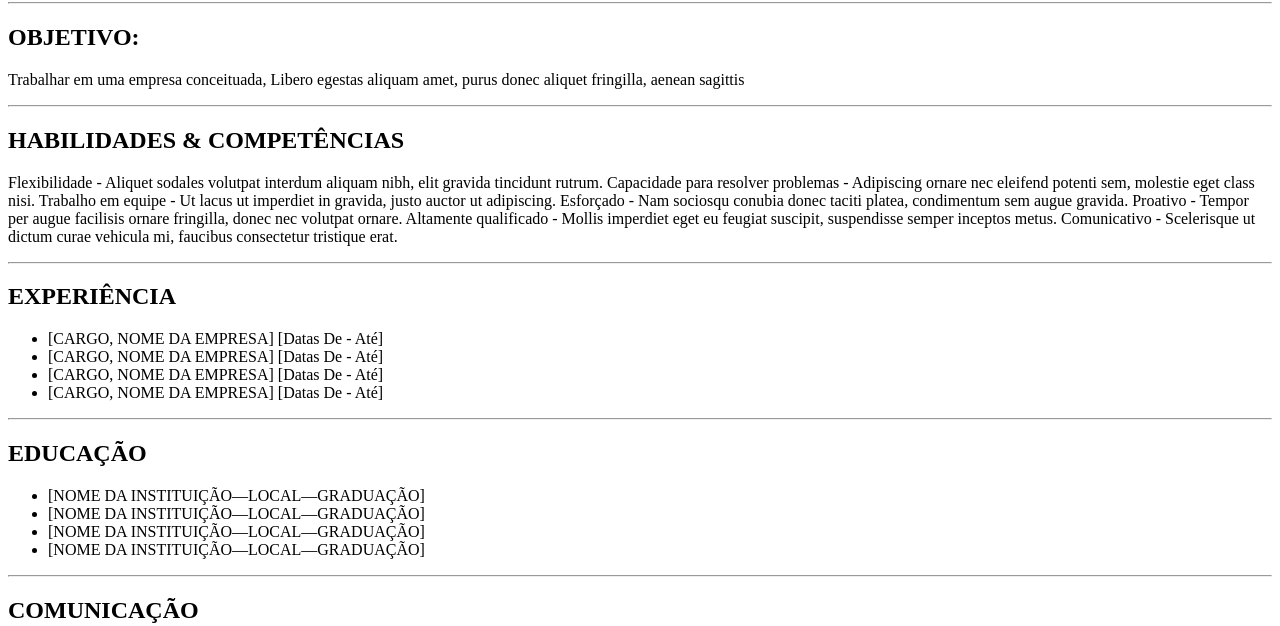
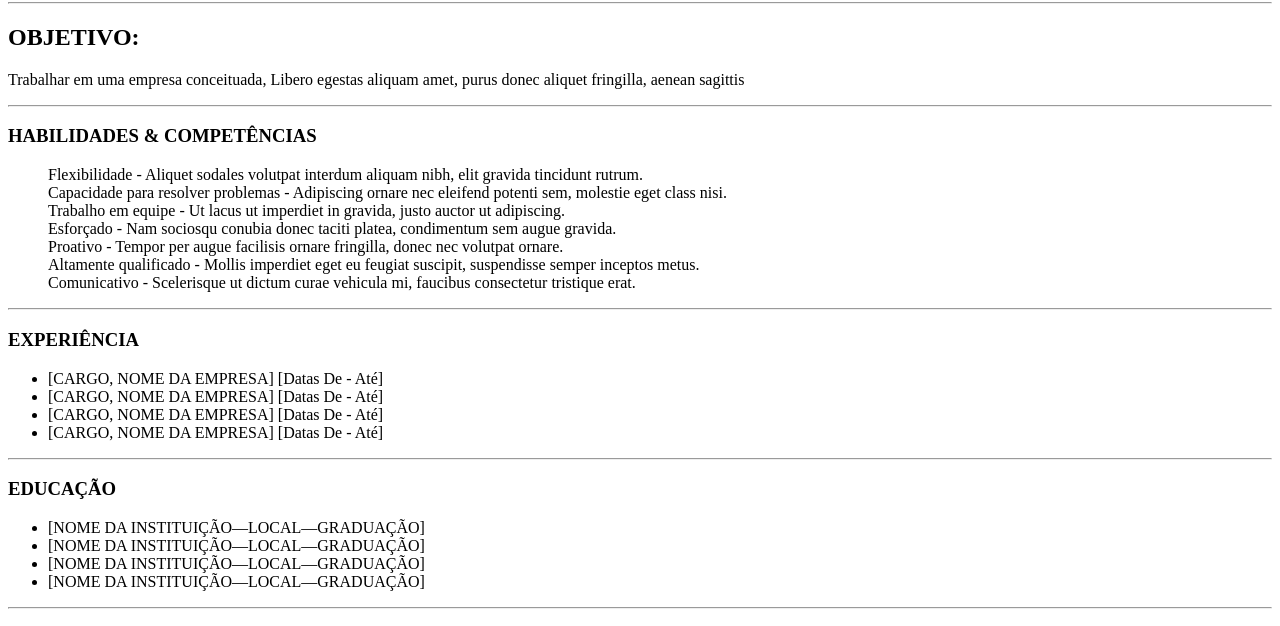
Before and after one commit to olbaplegal/Cap2PropostaHtml, a plain HTML site: page Curriculo.html in a window 1280 px wide. Shown: the part 166-792 px from the top of the page. Drawn offline with Linux system fonts and the light colour scheme.

Commit message:
modificação de algumas tags html

```diff
--- a/Curriculo.html
+++ b/Curriculo.html
@@ -25,19 +25,22 @@
     </P>
     <hr>
 
-    <h2>HABILIDADES & COMPETÊNCIAS</h2>
-    <p>
-        Flexibilidade - Aliquet sodales volutpat interdum aliquam nibh, elit gravida tincidunt rutrum.
-        Capacidade para resolver problemas - Adipiscing ornare nec eleifend potenti sem, molestie eget class nisi.
-        Trabalho em equipe - Ut lacus ut imperdiet in gravida, justo auctor ut adipiscing.
-        Esforçado - Nam sociosqu conubia donec taciti platea, condimentum sem augue gravida.
-        Proativo - Tempor per augue facilisis ornare fringilla, donec nec volutpat ornare.
-        Altamente qualificado - Mollis imperdiet eget eu feugiat suscipit, suspendisse semper inceptos metus.
-        Comunicativo - Scelerisque ut dictum curae vehicula mi, faucibus consectetur tristique erat.
-    </p>
+    <h3>HABILIDADES & COMPETÊNCIAS</h3>
+
+        <dl>
+
+            <dd>Flexibilidade - Aliquet sodales volutpat interdum aliquam nibh, elit gravida tincidunt rutrum.</dd>
+            <dd>Capacidade para resolver problemas - Adipiscing ornare nec eleifend potenti sem, molestie eget class nisi.</dd>
+            <dd>Trabalho em equipe - Ut lacus ut imperdiet in gravida, justo auctor ut adipiscing.</dd>
+            <dd>Esforçado - Nam sociosqu conubia donec taciti platea, condimentum sem augue gravida.</dd>
+            <dd>Proativo - Tempor per augue facilisis ornare fringilla, donec nec volutpat ornare.</dd>
+            <dd>Altamente qualificado - Mollis imperdiet eget eu feugiat suscipit, suspendisse semper inceptos metus.</dd>
+            <dd>Comunicativo - Scelerisque ut dictum curae vehicula mi, faucibus consectetur tristique erat.</dd>
+        </dl>
+
     <hr>
 
-    <h2>EXPERIÊNCIA</h2>
+    <h3>EXPERIÊNCIA</h3>
     <ul>
         <li>[CARGO, NOME DA EMPRESA] [Datas De - Até]</li>
         <li>[CARGO, NOME DA EMPRESA] [Datas De - Até]</li>
@@ -46,7 +49,7 @@
     </ul>
     <hr>
 
-    <h2>EDUCAÇÃO</h2>
+    <h3>EDUCAÇÃO</h3>
     <ul>
         <li>[NOME DA INSTITUIÇÃO—LOCAL—GRADUAÇÃO]</li>
         <li>[NOME DA INSTITUIÇÃO—LOCAL—GRADUAÇÃO]</li>
@@ -55,11 +58,11 @@
     </ul>
     <hr>
 
-    <h2>COMUNICAÇÃO</h2>
+    <h3>COMUNICAÇÃO</h3>
     <p>Ante nec libero facilisis aliquam ultrices fringilla inceptos, tempus tristique sollicitudin nostra consequat cubilia, convallis libero varius sapien nisi lorem.</p>
     <hr>
 
-    <h2>REFERÊNCIAS</h2>
+    <h3>REFERÊNCIAS</h3>
     <ol>
         <li>[NOME DE REFERÊNCIA, Cargo, Empresa, contato</li>
         <li>[NOME DE REFERÊNCIA, Cargo, Empresa, contato</li>
```
Also changed, not shown: cursos.html (+4 -0 lines), index.html (+2 -0 lines), mural_caes.html (+5 -3 lines).
